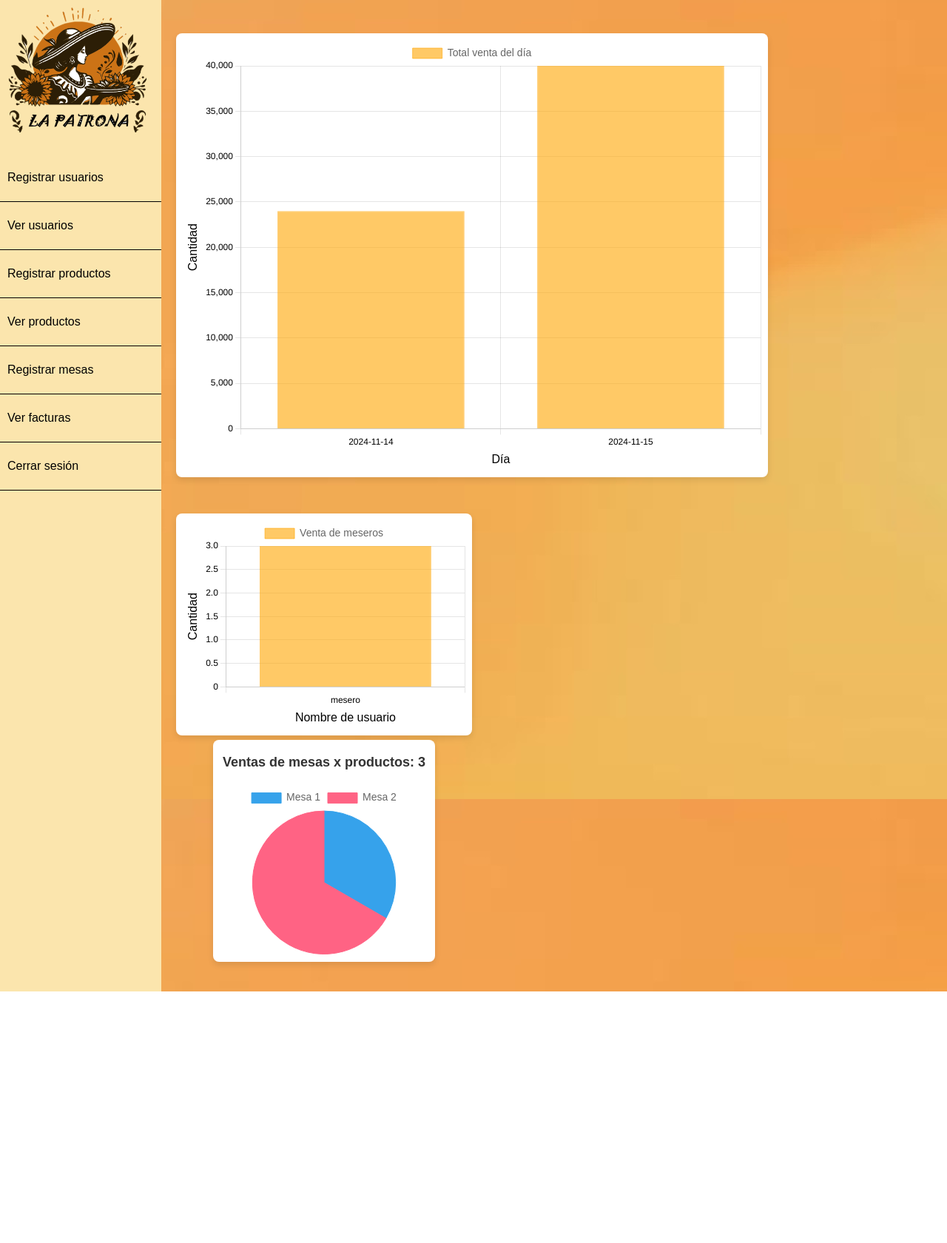
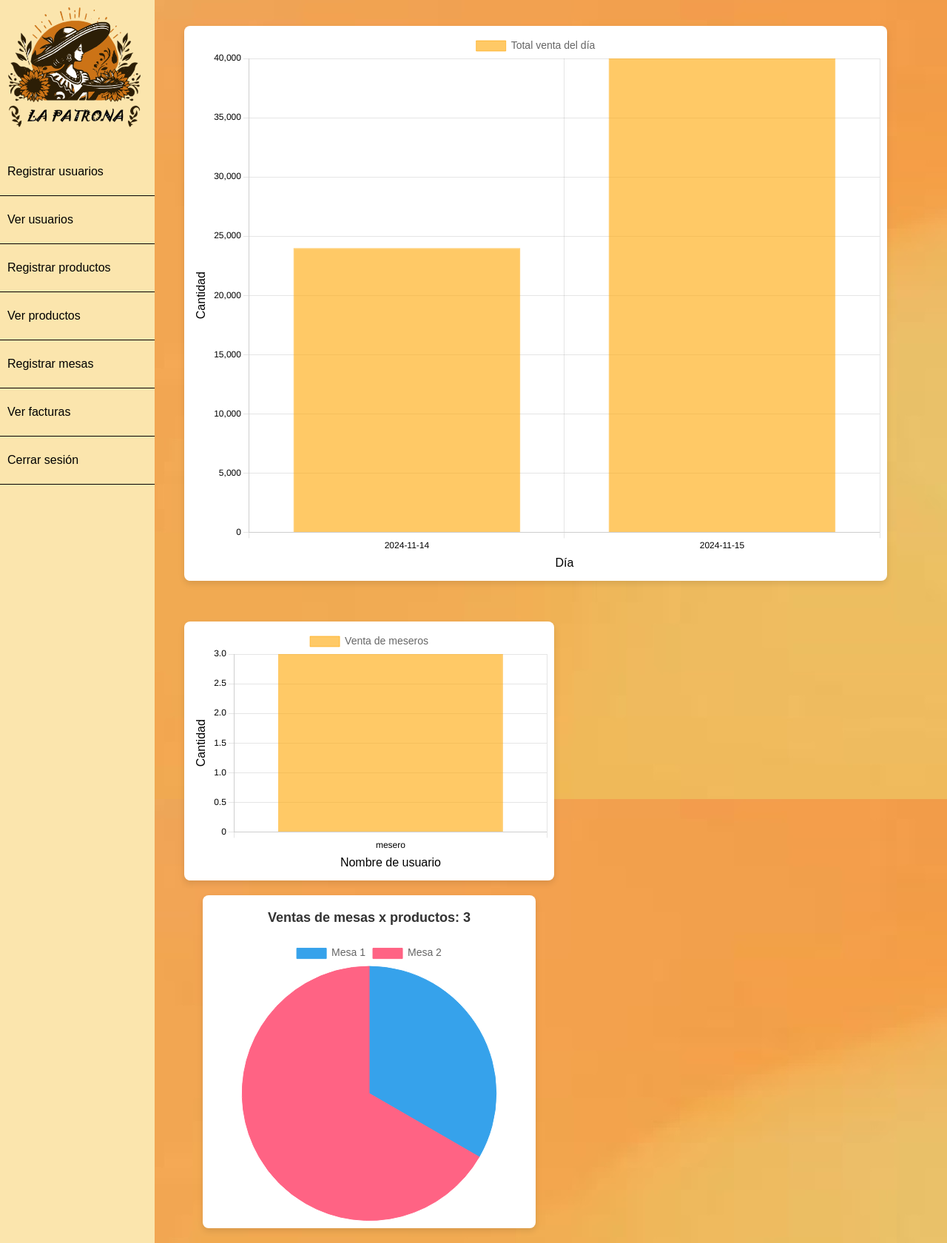
Before and after one commit to Juandoqg/Restaurant, a Django app: page /administrador/ in a window 1280 px wide. Shown: the whole page at 74% size. Before the commit the page ends 1340 px from the top, so only its background shows below. Run offline with Django 5.2, Linux system fonts and the light colour scheme; a user stored in the database is signed in; data comes from the database, SQL or seed files in the repository; some libraries are stand-ins or nearby versions.

Commit message:
estilos administrador ok de graficos

```diff
--- a/myapp/static/css/Administrador.css
+++ b/myapp/static/css/Administrador.css
@@ -107,49 +107,61 @@ canvas {
 }
 .content {
     display: flex;
-    flex-wrap: wrap;                    /* Permite que los contenedores se muevan a una nueva línea */
-    gap: 20px;                           /* Espacio entre los gráficos */
-    justify-content: flex-start;         /* Alinea los elementos al principio */
-    padding: 20px;
-    box-sizing: border-box;              /* Asegura que el padding no afecte el ancho total */
+    justify-content: flex-start; /* Alinea los elementos en fila */
+    align-items: flex-start; /* Alinea los elementos en la parte superior */
+    width: 100%; /* Asegura que el contenedor ocupe todo el ancho disponible */
+    flex-wrap: wrap; /* Permite que los elementos se ajusten a nuevas filas si es necesario */
 }
+
+/* Contenedor para el primer gráfico */
 .chart-container {
     display: flex;
     justify-content: center;
     align-items: center;
-    margin-top: 10px;
-    max-height: 600px;                   /* Altura máxima */
-    max-width: 800px;                    /* Limita el ancho máximo */
+    margin-top: 5px;
+    max-height: 800px;
+    max-width: 950px;
     width: 100%;
     text-align: center;
     margin-bottom: 20px;
+    margin-left: 40px;
+}
+
+/* Contenedor para los gráficos 2 y 3 en columna */
+.chart-column {
+    display: flex;
+    flex-direction: column; /* Alinea los contenedores 2 y 3 en una columna */
+    justify-content: flex-start;
+    align-items: center;
 }
 
 /* Contenedor para el segundo gráfico */
-.chart-container2 {
+.chart-container2{
     display: flex;
     justify-content: center;
     align-items: center;
-    margin-top: 24px;
-    max-height: 300px;                   /* Altura máxima */
-    max-width: 400px;                    /* Limita el ancho máximo */
-    width: 100%;
+    width: 100%; /* Ocupa todo el ancho disponible */
+    height: 100%;
     text-align: center;
-    margin-right: -50px;
+    margin-bottom: 20px;
+    max-height: 400px;
+    max-width: 500px;
+    margin-left: 40px;
+    margin-top:35px;
+
 }
-
-/* Contenedor para el tercer gráfico */
 .chart-container3 {
     display: flex;
     justify-content: center;
     align-items: center;
-    margin-top: 330px;                    /* Ajusta la distancia con el contenedor anterior */
-    max-height: 300px;                   /* Altura máxima */
-    max-width: 300px;                    /* Limita el ancho máximo */
     width: 100%;
+    height: 100%; /* Ocupa todo el ancho disponible */
     text-align: center;
     margin-bottom: 20px;
-    margin-left: -320px;
+    max-height: 450px;
+    max-width: 450px;
+    margin-left: 40px;
+
 }
 
 #histograma {
--- a/myapp/templates/administrador.html
+++ b/myapp/templates/administrador.html
@@ -52,15 +52,18 @@
       </div>
       <div class="content">
         <div class="chart-container">
-            <canvas id="histograma" width="800" height="600"></canvas>
+            <canvas id="histograma" width="950" height="750"></canvas>
         </div>
-        <div class="chart-container2">
-            <canvas id="meseros" width="400" height="300"></canvas>
+        <div class="chart-column">
+            <div class="chart-container2">
+                <canvas id="meseros" width="500" height="350"></canvas>
+            </div>
+            <div class="chart-container3">
+                <canvas id="mesas" width="500" height="350"></canvas>
+            </div>
+        </div>
+    </div>
 
-        </div>
-        <div class="chart-container3">
-            <canvas id="mesas" width="400" height="300"></canvas>
-        </div>
     </div>
     </div>
     <a href="{% url 'signout' %}" class="btn btn-secondary btn-sm logout">Cerrar sesión</a>
```
